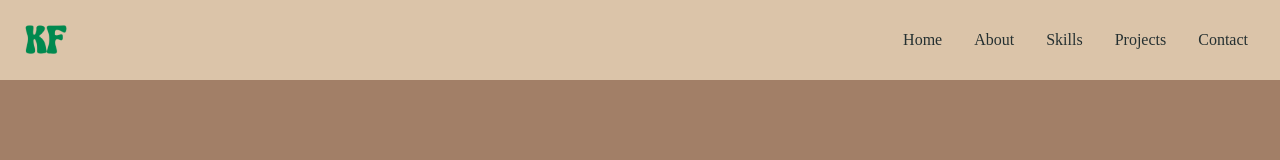
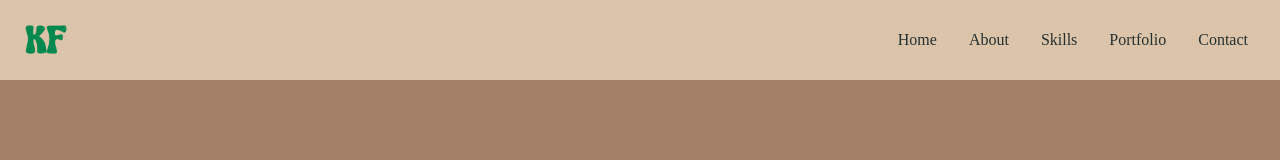
Before and after one commit to kennacapri/20-react-portfolio, a React (Create React App) app: page / in a window 1280 px wide. Shown: the top 160 px of the page. Built offline with nearby package versions, Linux system fonts and the light colour scheme; the HTML template or start-up script is replaced by a standard one.

Commit message:
added readme with info on website, added links to left side navbar on homepage

```diff
--- a/src/components/Navbar.jsx
+++ b/src/components/Navbar.jsx
@@ -36,7 +36,7 @@ const Navbar = () => {
         </li>
         <li>
           <Link to="projects" smooth={true} duration={500}>
-            Projects
+            Portfolio
           </Link>
         </li>
         <li>
@@ -81,7 +81,7 @@ const Navbar = () => {
             smooth={true}
             duration={500}
           >
-            Projects
+            Portfolio
           </Link>
         </li>
         <li className="py-6 text-4xl">
@@ -97,7 +97,7 @@ const Navbar = () => {
           <li className="w-[160px] h-[60px] flex justify-between items-center ml-[-100px] hover:ml-[-10px] duration-300 bg-[#0a8754]">
             <a
               className="flex justify-between items-center w-full text-black"
-              href="/"
+              href="https://www.linkedin.com/in/kenna-fackrell-25a44713b/"
             >
               LinkedIn <FaLinkedin size={30} />
             </a>
@@ -105,7 +105,7 @@ const Navbar = () => {
           <li className="w-[160px] h-[60px] flex justify-between items-center ml-[-100px] hover:ml-[-10px] duration-300 bg-[#b0e89c]">
             <a
               className="flex justify-between items-center w-full text-black"
-              href="/"
+              href="https://github.com/kennacapri"
             >
               GitHub <FaGithub size={30} />
             </a>
@@ -113,7 +113,7 @@ const Navbar = () => {
           <li className="w-[160px] h-[60px] flex justify-between items-center ml-[-100px] hover:ml-[-10px] duration-300 bg-[#0a8754]">
             <a
               className="flex justify-between items-center w-full text-black"
-              href="/"
+              href="mailto:kennac28@gmail.com"
             >
               Email <HiOutlineMail size={30} />
             </a>
@@ -121,7 +121,7 @@ const Navbar = () => {
           <li className="w-[160px] h-[60px] flex justify-between items-center ml-[-100px] hover:ml-[-10px] duration-300 bg-[#b0e89c]">
             <a
               className="flex justify-between items-center w-full text-black"
-              href="/"
+              href="https://drive.google.com/file/d/1wwNlObVddO6ZqcZXNVvQGb7ZX7dQZkjW/view?usp=sharing"
             >
               Resume <BsFillPersonLinesFill size={30} />
             </a>
```
